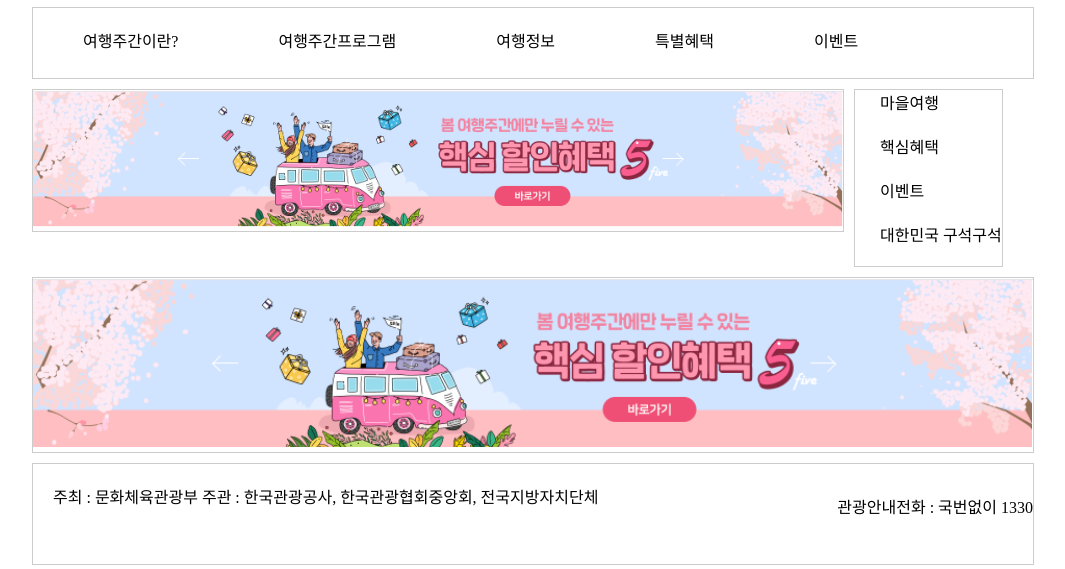
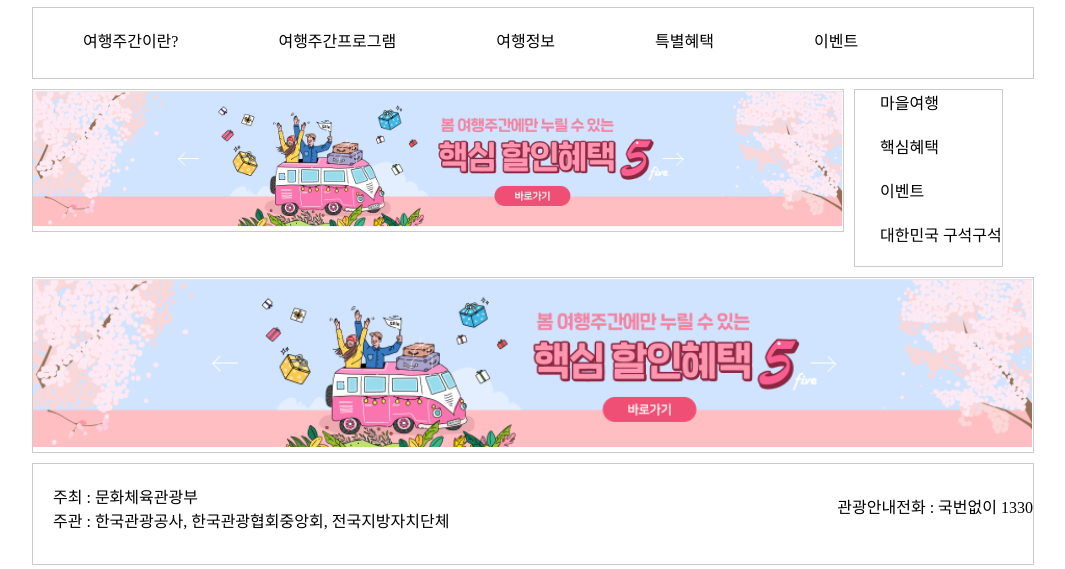
Before and after one commit to kymatoth/kymatoth.github.io, a plain HTML site: page index.html in a window 1280 px wide. Shown: the part 115-684 px from the top of the page, without its empty margins (108-1173 px from the left). Drawn offline with Linux system fonts and the light colour scheme.

Commit message:
Update index.html

```diff
--- a/index.html
+++ b/index.html
@@ -108,7 +108,7 @@
 	<div class='clear'></div>
 	<footer>
 		<div id='address'>
-			주최 : 문화체육관광부
+			주최 : 문화체육관광부<br>
 			주관 : 한국관광공사, 한국관광협회중앙회, 전국지방자치단체
 		</div>
 		<div id='customer'>
```
